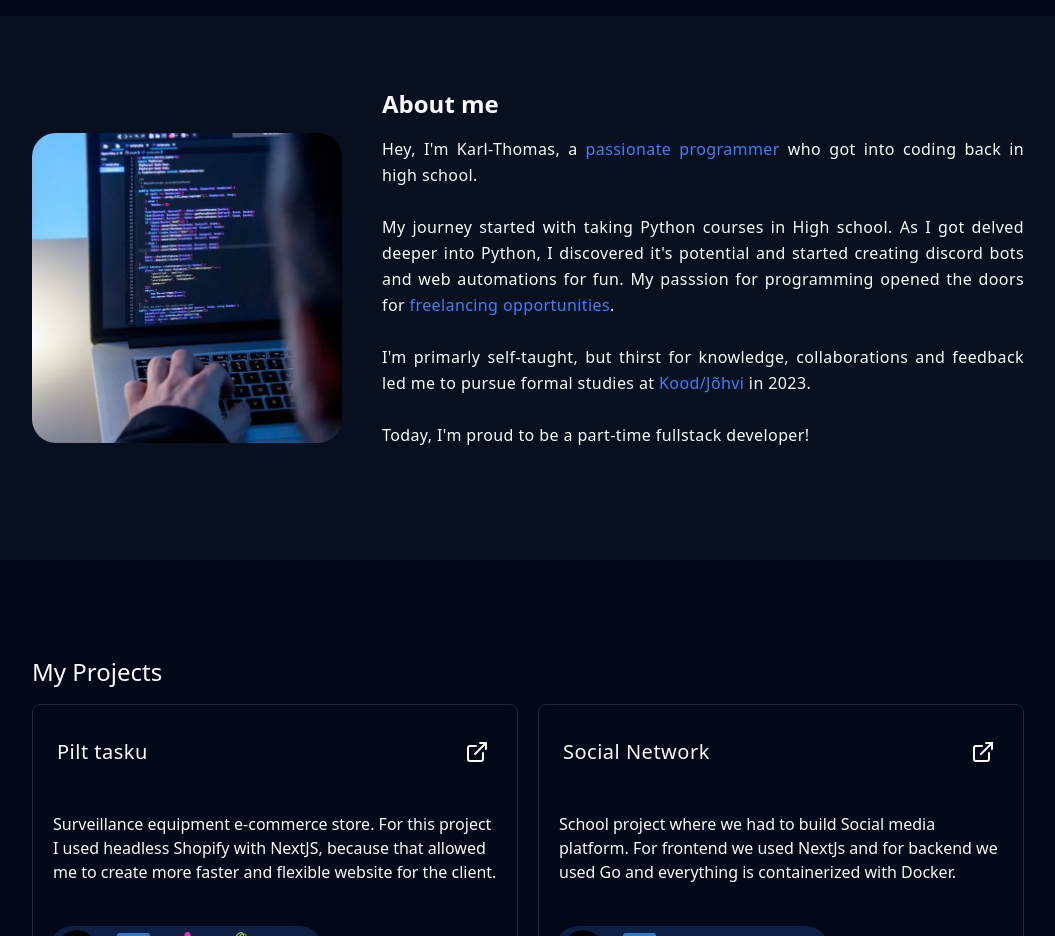
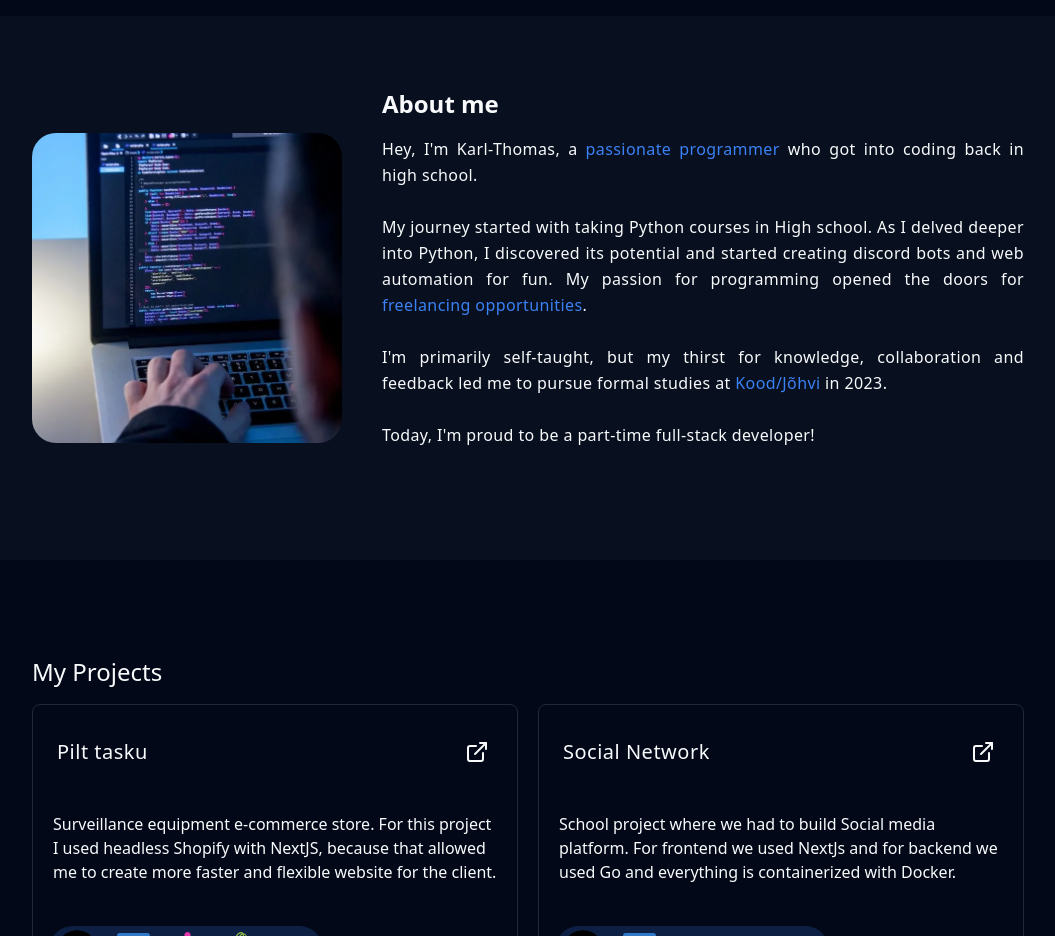
Before and after one commit to karlthomaas/portfolio, a React (Vite) app: page / in a window 1280 px wide. Shown: the part 800-1736 px from the top of the page, without its empty margins (112-1167 px from the left). Built offline with nearby package versions, Linux system fonts and the light colour scheme.

Commit message:
fix grammatic mistakes

```diff
--- a/src/components/homepage/about.tsx
+++ b/src/components/homepage/about.tsx
@@ -15,16 +15,16 @@ export const AboutSection = () => {
             Hey, I'm Karl-Thomas, a <span className='text-primary'>passionate programmer</span> who got into coding back in high school.
             <br />
             <br />
-            My journey started with taking Python courses in High school. As I got delved deeper into Python, I discovered it's potential
-            and started creating discord bots and web automations for fun. My passsion for programming opened the doors for{' '}
+            My journey started with taking Python courses in High school. As I delved deeper into Python, I discovered its potential
+            and started creating discord bots and web automation for fun. My passion for programming opened the doors for{' '}
             <span className='text-primary'>freelancing opportunities</span>.
             <br />
             <br />
-            I'm primarly self-taught, but thirst for knowledge, collaborations and feedback led me to pursue formal studies at{' '}
+            I'm primarily self-taught, but my thirst for knowledge, collaboration and feedback led me to pursue formal studies at{' '}
             <span className='text-primary'>Kood/Jõhvi</span> in 2023.
             <br />
             <br />
-            Today, I'm proud to be a part-time fullstack developer!
+            Today, I'm proud to be a part-time full-stack developer!
           </p>
         </div>
       </HomeLayoutWrapper>
```
